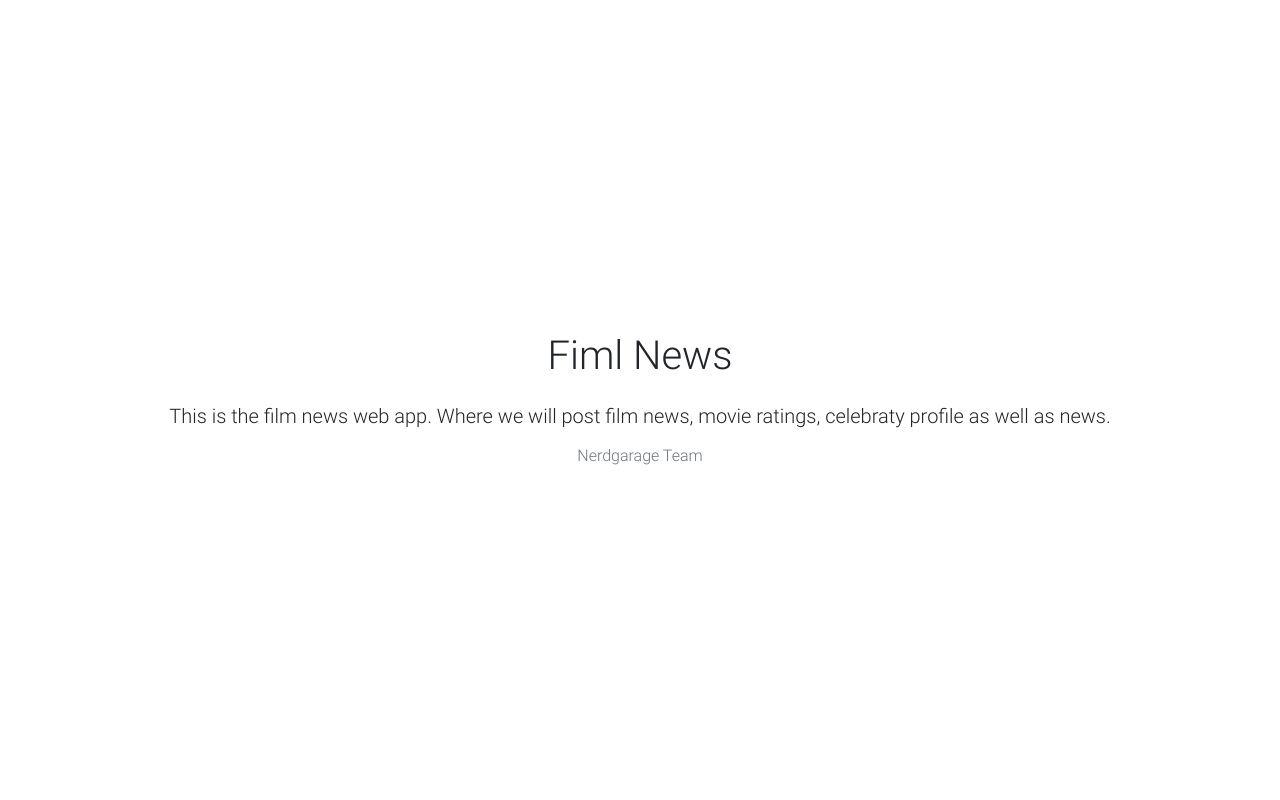
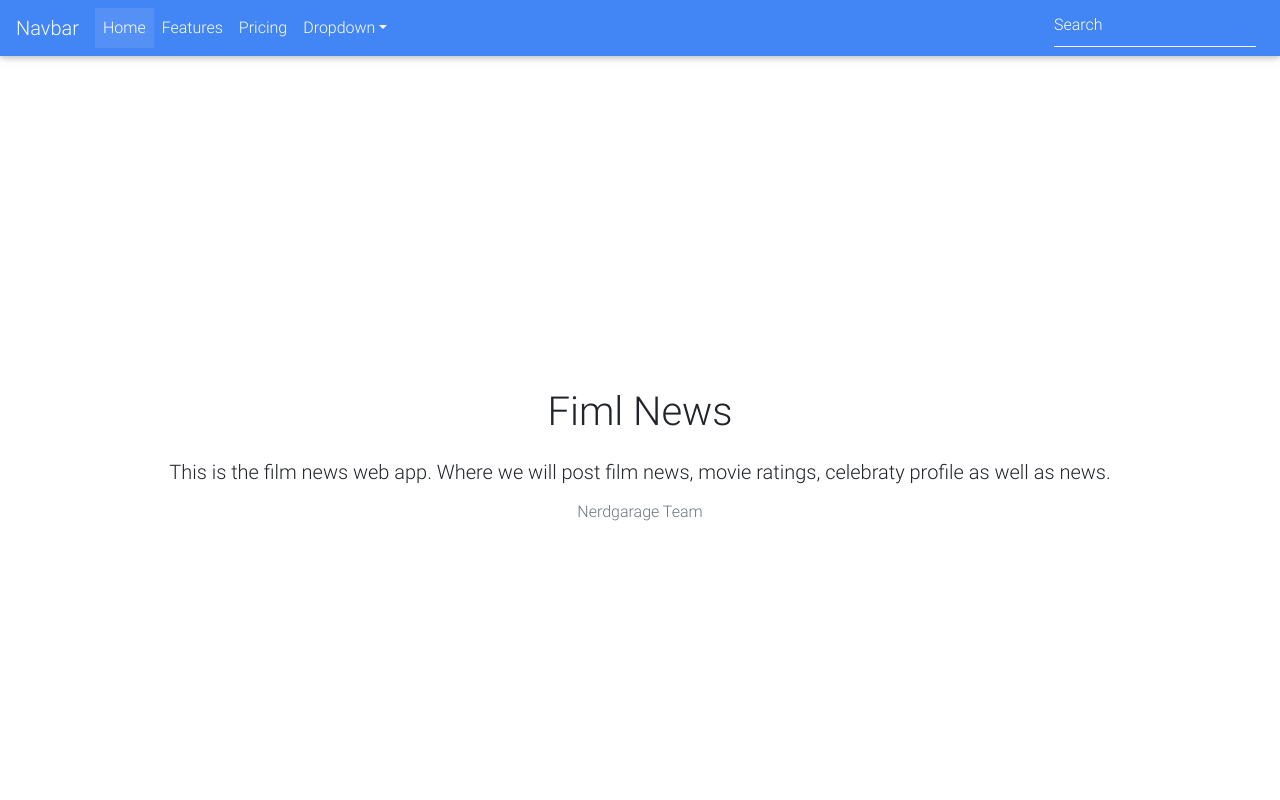
Before and after one commit to vuespirit/asdflkj, a website: page client/index.html in a window 1280 px wide. Shown: the top 800 px of the page. Drawn offline with Linux system fonts and the light colour scheme.

Commit message:
sticky-fixed-menu: setup sticky and fixed navbar with light blue background

```diff
--- a/client/index.html
+++ b/client/index.html
@@ -17,6 +17,74 @@
 </head>
 
 <body>
+    <!--Navbar-->
+<nav class="navbar navbar-expand-lg sticky-top navbar-dark primary-color">
+
+            <!-- Navbar brand -->
+            <a class="navbar-brand" href="#">Navbar</a>
+
+            <!-- Collapse button -->
+            <button class="navbar-toggler" type="button" data-toggle="collapse" data-target="#basicExampleNav" aria-controls="basicExampleNav"
+                aria-expanded="false" aria-label="Toggle navigation">
+                <span class="navbar-toggler-icon"></span>
+            </button>
+
+            <!-- Collapsible content -->
+            <div class="collapse navbar-collapse" id="basicExampleNav">
+
+                <!-- Links -->
+                <ul class="navbar-nav mr-auto">
+                    <li class="nav-item active">
+                        <a class="nav-link" href="#">Home
+                            <span class="sr-only">(current)</span>
+                        </a>
+                    </li>
+                    <li class="nav-item">
+                        <a class="nav-link" href="#">Features</a>
+                    </li>
+                    <li class="nav-item">
+                        <a class="nav-link" href="#">Pricing</a>
+                    </li>
+
+                    <!-- Dropdown -->
+                    <li class="nav-item dropdown">
+                        <a class="nav-link dropdown-toggle" id="navbarDropdownMenuLink" data-toggle="dropdown" aria-haspopup="true" aria-expanded="false">Dropdown</a>
+                        <div class="dropdown-menu dropdown-primary" aria-labelledby="navbarDropdownMenuLink">
+                            <a class="dropdown-item" href="#">Action</a>
+                            <a class="dropdown-item" href="#">Another action</a>
+                            <a class="dropdown-item" href="#">Something else here</a>
+                        </div>
+                    </li>
+
+                </ul>
+                <!-- Links -->
+
+                <form class="form-inline">
+                    <div class="md-form my-0">
+                        <input class="form-control mr-sm-2" type="text" placeholder="Search" aria-label="Search">
+                    </div>
+                </form>
+            </div>
+            <!-- Collapsible content -->
+
+        </nav>
+        <!--/.Navbar-->
+    <main>
+        <!-- Start your project here-->
+    <div style="height: 100vh">
+            <div class="flex-center flex-column">
+                <h1 class="animated fadeIn mb-4">Fiml News</h1>
+
+                <h5 class="animated fadeIn mb-3">This is the film news web app. Where we will post film news, movie ratings, celebraty profile as well as news.</h5>
+
+                <p class="animated fadeIn text-muted">Nerdgarage Team</p>
+            </div>
+        </div>
+        <!-- /Start your project here-->
+    </main>
+    <footer>
+
+    </footer>
 
     <!-- Start your project here-->
     <div style="height: 100vh">
```
